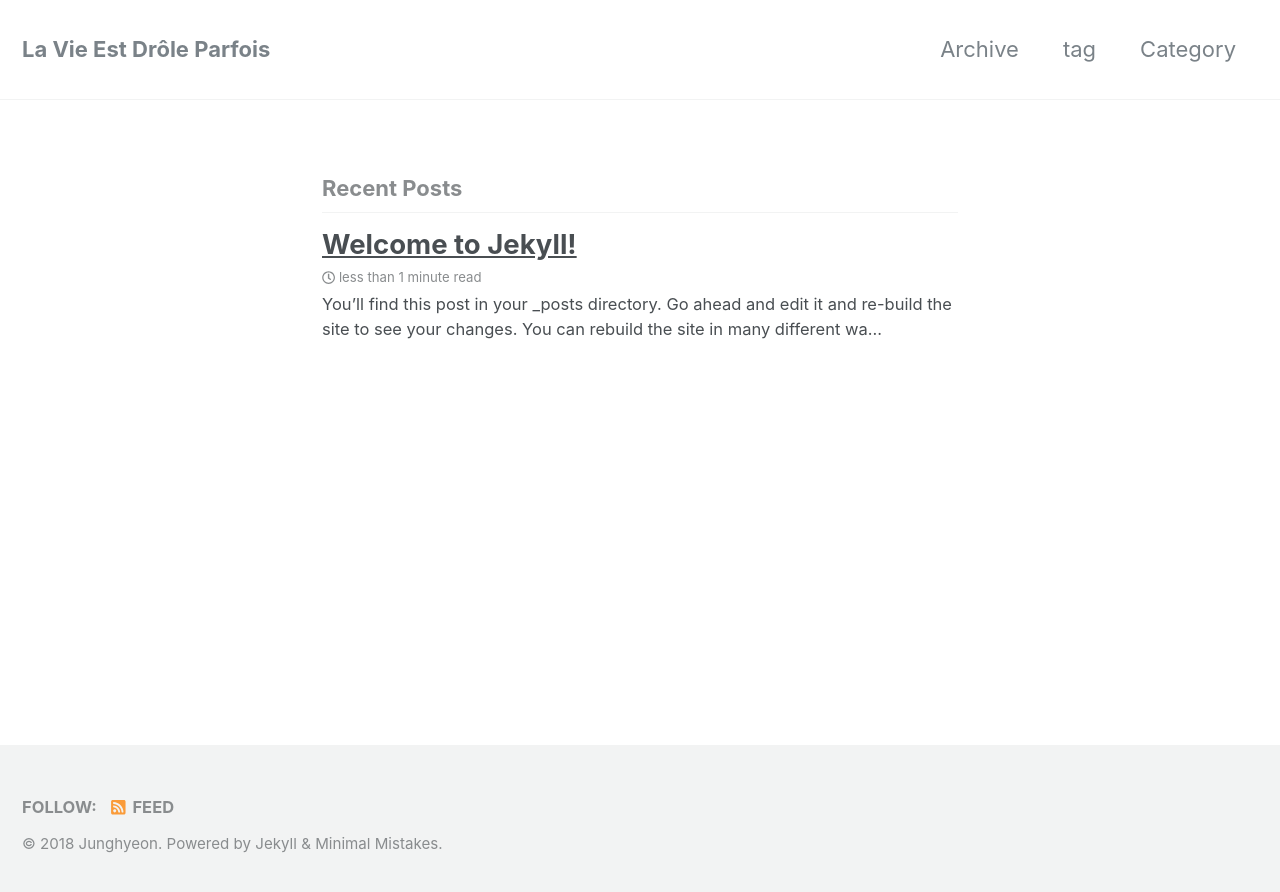
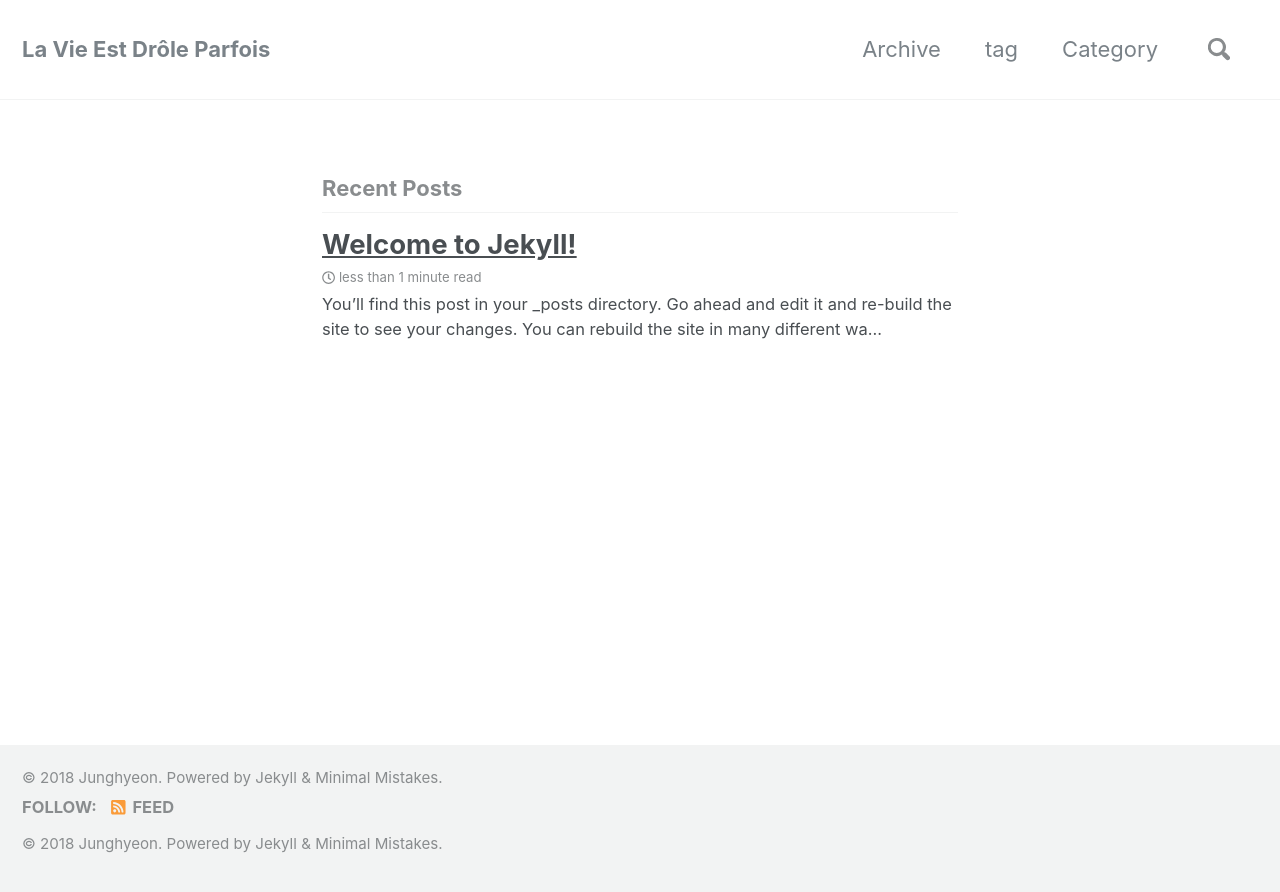
Before and after one commit to empty-datalake/empty-datalake.github.io, a Jekyll site: the page built from index.html, in a window 1280 px wide. Shown: the top 892 px of the page. Built offline with Jekyll 4.4.1, drawn with Linux system fonts in a browser that asks for light colours; nearby versions of some CDN libraries; the list of posts is cut into pages by our own code; part of the change alters nothing that is shown.

Commit message:
Config theme

```diff
--- a/_config.yml
+++ b/_config.yml
@@ -25,7 +25,7 @@ url                      : "https://null-brain.github.io" # the base hostname &
 baseurl                  : # the subpath of your site, e.g. "/blog"
 repository               : # GitHub username/repo-name e.g. "mmistakes/minimal-mistakes"
 teaser                   : # path of fallback teaser image, e.g. "/assets/images/500x300.png"
-# breadcrumbs            : false # true, false (default)
+breadcrumbs            : true # true, false (default)
 words_per_minute         : 200
 comments:
   provider               : # false (default), "disqus", "discourse", "facebook", "google-plus", "staticman", "staticman_v2" "custom"
@@ -59,8 +59,8 @@ reCaptcha:
   secret                 :
 atom_feed:
   path                   : # blank (default) uses feed.xml
-search                   : # true, false (default)
-search_full_content      : # true, false (default)
+search                   : true # true, false (default)
+search_full_content      : true # true, false (default)
 search_provider          : # lunr (default), algolia, google
 algolia:
   application_id         : # YOUR_APPLICATION_ID
--- a/_includes/footer/custom.html
+++ b/_includes/footer/custom.html
@@ -1,3 +1,5 @@
 <!-- start custom footer snippets -->
 
+<div class="page__footer-copyright">&copy; {{ site.time | date: '%Y' }} {{ site.name | default: site.title }}. {{ site.data.ui-text[site.locale].powered_by | default: "Powered by" }} <a href="https://jekyllrb.com" rel="nofollow">Jekyll</a> &amp; <a href="https://mademistakes.com/work/minimal-mistakes-jekyll-theme/" rel="nofollow">Minimal Mistakes</a>.</div>
+
 <!-- end custom footer snippets -->
--- a/_sass/minimal-mistakes/_footer.scss
+++ b/_sass/minimal-mistakes/_footer.scss
@@ -26,7 +26,7 @@
     @include clearfix;
     margin-left: auto;
     margin-right: auto;
-    margin-top: 2em;
+    margin-top: 1em;
     max-width: 100%;
     padding: 0 1em 2em;
 
```
